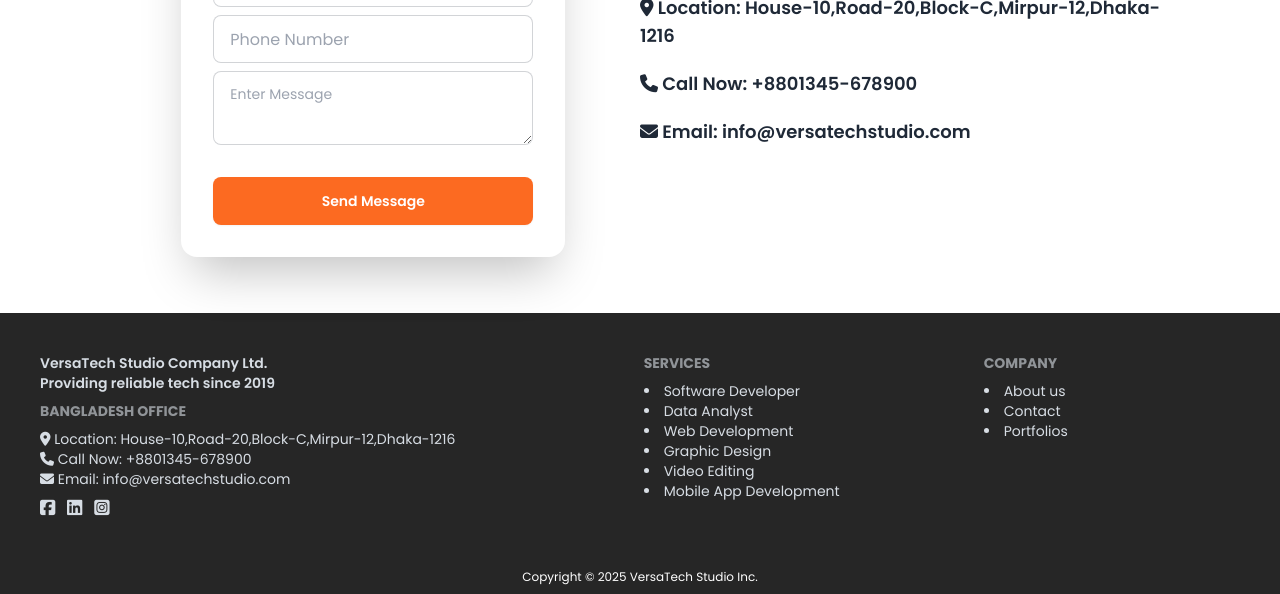
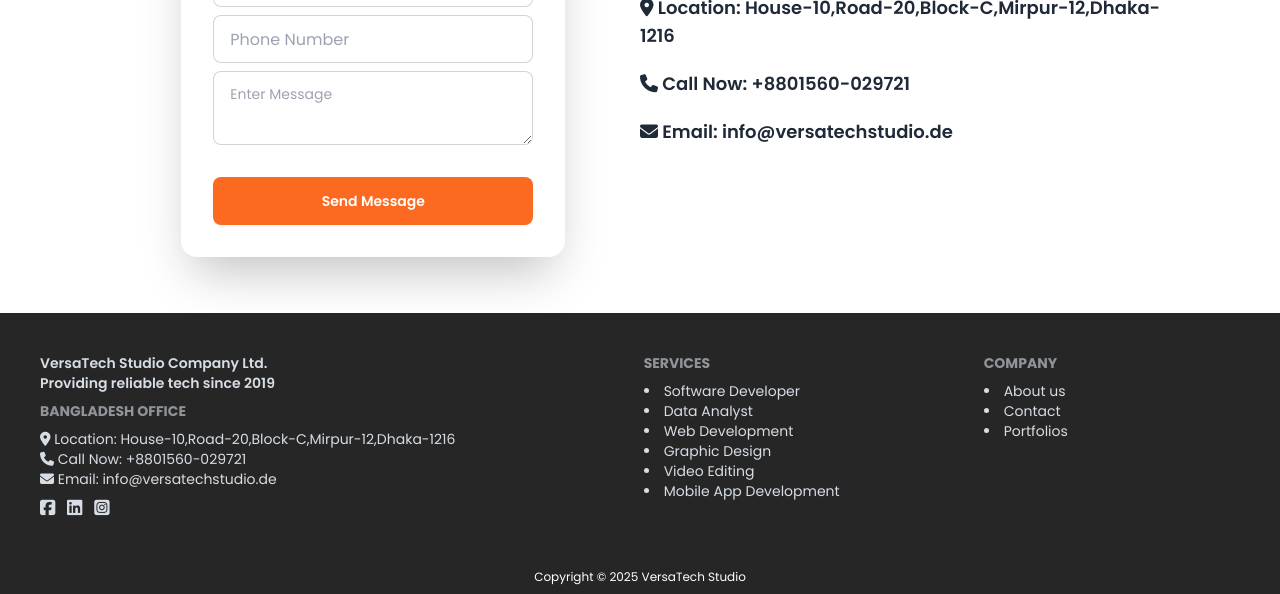
Before and after one commit to rafiulhasan1/Project-VarsaTech_Studio, a plain HTML site: page index.html in a window 1280 px wide. Shown: the part 3788-4382 px from the top of the page. Drawn offline with nearby package versions, Linux system fonts and the light colour scheme; a web font is replaced by a local one.

Commit message:
fix call & email part

```diff
--- a/index.html
+++ b/index.html
@@ -380,12 +380,13 @@
         <div class="flex-1 mt-9 lg:mt-0 text-center lg:text-start content-center md:space-y-5">
           <h2 class="font-bold text-3xl md:text-4xl lg:text-5xl">Get In <span class="logoColor">Touch</span></h2>
           <p class="text-lg font-semibold"><i class="fa-solid fa-location-dot"></i> Location: House-10,Road-20,Block-C,Mirpur-12,Dhaka-1216</p>
-          <p class="text-lg font-semibold"><i class="fa-solid fa-phone"></i> Call Now: +8801345-678900</p>
-          <p class="text-lg font-semibold"><i class="fa-solid fa-envelope"></i> Email: info@versatechstudio.com</p>
+          <p class="text-lg font-semibold"><i class="fa-solid fa-phone"></i> Call Now: +8801560-029721</p>
+          <p class="text-lg font-semibold"><i class="fa-solid fa-envelope"></i> Email: info@versatechstudio.de</p>
         </div>
        </div>
     </main>
 
+      <!-- footer part -->
       <footer class="footer bg-neutral-800 text-neutral-content p-10">
         <aside>
           <p class="font-semibold">
@@ -398,9 +399,9 @@
             <i class="fa-solid fa-location-dot"></i>
             <a class="link link-hover">Location: House-10,Road-20,Block-C,Mirpur-12,Dhaka-1216</a><br>
             <i class="fa-solid fa-phone"></i>
-            <a class="link link-hover">Call Now: +8801345-678900</a><br>
+            <a class="link link-hover">Call Now: +8801560-029721</a><br>
             <i class="fa-solid fa-envelope"></i>
-            <a class="link link-hover">Email: info@versatechstudio.com</a>
+            <a class="link link-hover">Email: info@versatechstudio.de</a>
           </nav>
           <div>
             <i class="fa-brands fa-square-facebook fa-lg md:fa-2x"></i>
@@ -427,7 +428,7 @@
         </div>
       </footer>
       <div class="bg-neutral-800 text-white text-xs ">
-        <p class="text-center py-3">Copyright © 2025 VersaTech Studio Inc.</p>
+        <p class="text-center py-3">Copyright © 2025 VersaTech Studio</p>
       </div>
 </body>
 </html>
```
